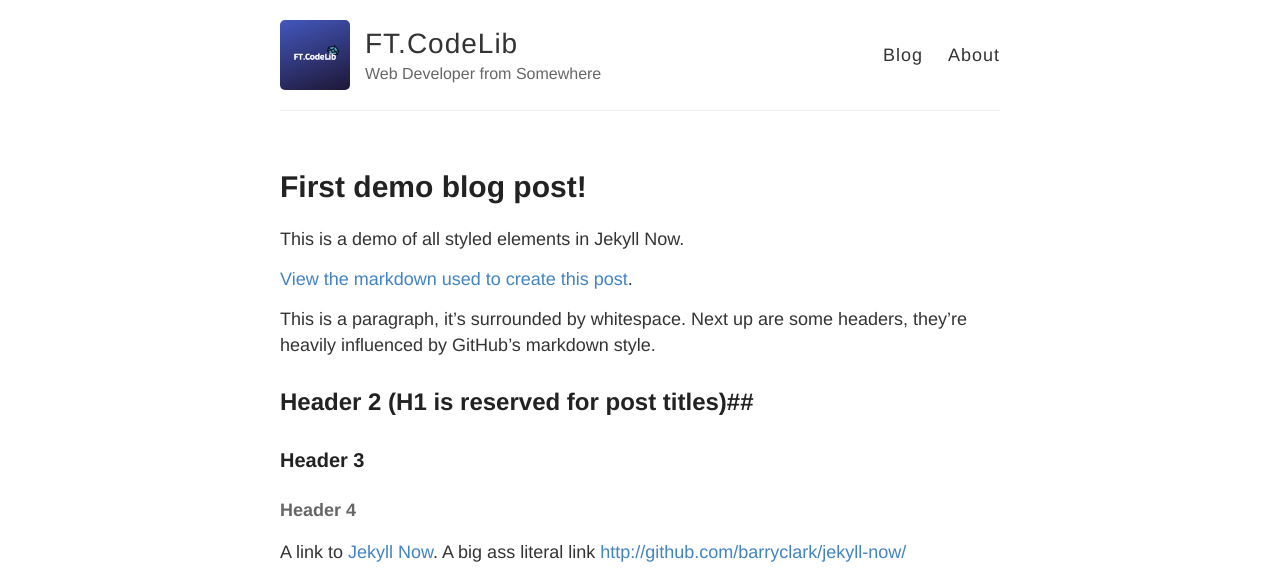
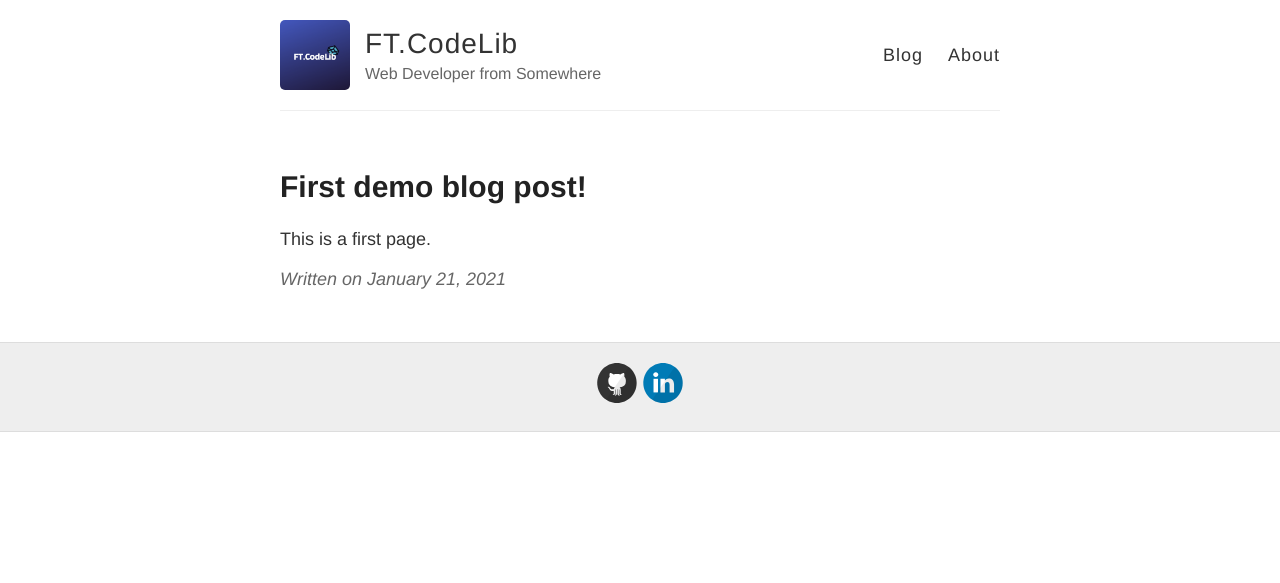
Before and after one commit to ftcodelib/ftcodelib.github.io, a Jekyll site: the page built from _posts/2021-01-21-First-Page.md, in a window 1280 px wide and 1400 px high. Shown: the top 583 px of the window. Built offline with Jekyll 4.4.1, drawn with Linux system fonts in a browser that asks for light colours; some of the changed text lies outside the part shown.

Commit message:
add page

````diff
--- a/_config.yml
+++ b/_config.yml
@@ -23,7 +23,7 @@ footer-links:
   flickr:
   github: ftcodelib/
   instagram:
-  linkedin: https://my.linkedin.com/in/mohdfarhantaib
+  linkedin: mohdfarhantaib
   pinterest:
   rss: # just type anything here for a working RSS icon
   twitter: #nill
--- a/_includes/svg-icons.html
+++ b/_includes/svg-icons.html
@@ -4,7 +4,7 @@
 {% if site.footer-links.flickr %}<a href="https://www.flickr.com/{{ site.footer-links.flickr }}"><i class="svg-icon flickr"></i></a>{% endif %}
 {% if site.footer-links.github %}<a href="https://github.com/{{ site.footer-links.github }}"><i class="svg-icon github"></i></a>{% endif %}
 {% if site.footer-links.instagram %}<a href="https://instagram.com/{{ site.footer-links.instagram }}"><i class="svg-icon instagram"></i></a>{% endif %}
-{% if site.footer-links.linkedin %}<a href="https://www.linkedin.com/in/{{ site.footer-links.linkedin }}"><i class="svg-icon linkedin"></i></a>{% endif %}
+{% if site.footer-links.linkedin %}<a href="https://my.linkedin.com/in/{{ site.footer-links.linkedin }}"><i class="svg-icon linkedin"></i></a>{% endif %}
 {% if site.footer-links.pinterest %}<a href="https://www.pinterest.com/{{ site.footer-links.pinterest }}"><i class="svg-icon pinterest"></i></a>{% endif %}
 {% if site.footer-links.rss %}<a href="{{ site.baseurl }}/feed.xml"><i class="svg-icon rss"></i></a>{% endif %}
 {% if site.footer-links.twitter %}<a href="https://www.twitter.com/{{ site.footer-links.twitter }}"><i class="svg-icon twitter"></i></a>{% endif %}
--- a/_posts/2021-01-21-First-Page.md
+++ b/_posts/2021-01-21-First-Page.md
@@ -5,54 +5,4 @@ published: true
 tags: demo markdown blog
 ---
 
-This is a demo of all styled elements in Jekyll Now.
-
-[View the markdown used to create this post](https://raw.githubusercontent.com/barryclark/www.jekyllnow.com/gh-pages/_posts/2014-6-19-Markdown-Style-Guide.md).
-
-This is a paragraph, it's surrounded by whitespace. Next up are some headers, they're heavily influenced by GitHub's markdown style.
-
-## Header 2 (H1 is reserved for post titles)##
-
-### Header 3
-
-#### Header 4
-
-A link to [Jekyll Now](http://github.com/barryclark/jekyll-now/). A big ass literal link <http://github.com/barryclark/jekyll-now/>
-
-An image, located within /images
-
-![an image alt text]({{ site.baseurl }}/images/jekyll-logo.png "an image title")
-
-* A bulletted list
-- alternative syntax 1
-+ alternative syntax 2
-  - an indented list item
-
-1. An
-2. ordered
-3. list
-
-Inline markup styles:
-
-- _italics_
-- **bold**
-- `code()`
-
-> Blockquote
->> Nested Blockquote
-
-Syntax highlighting can be used with triple backticks, like so:
-
-```javascript
-/* Some pointless Javascript */
-var rawr = ["r", "a", "w", "r"];
-```
-
-Use two trailing spaces
-on the right
-to create linebreak tags
-
-Finally, horizontal lines
-
-----
-****
+This is a first page.
````
Also changed, not shown: 3 other files.
